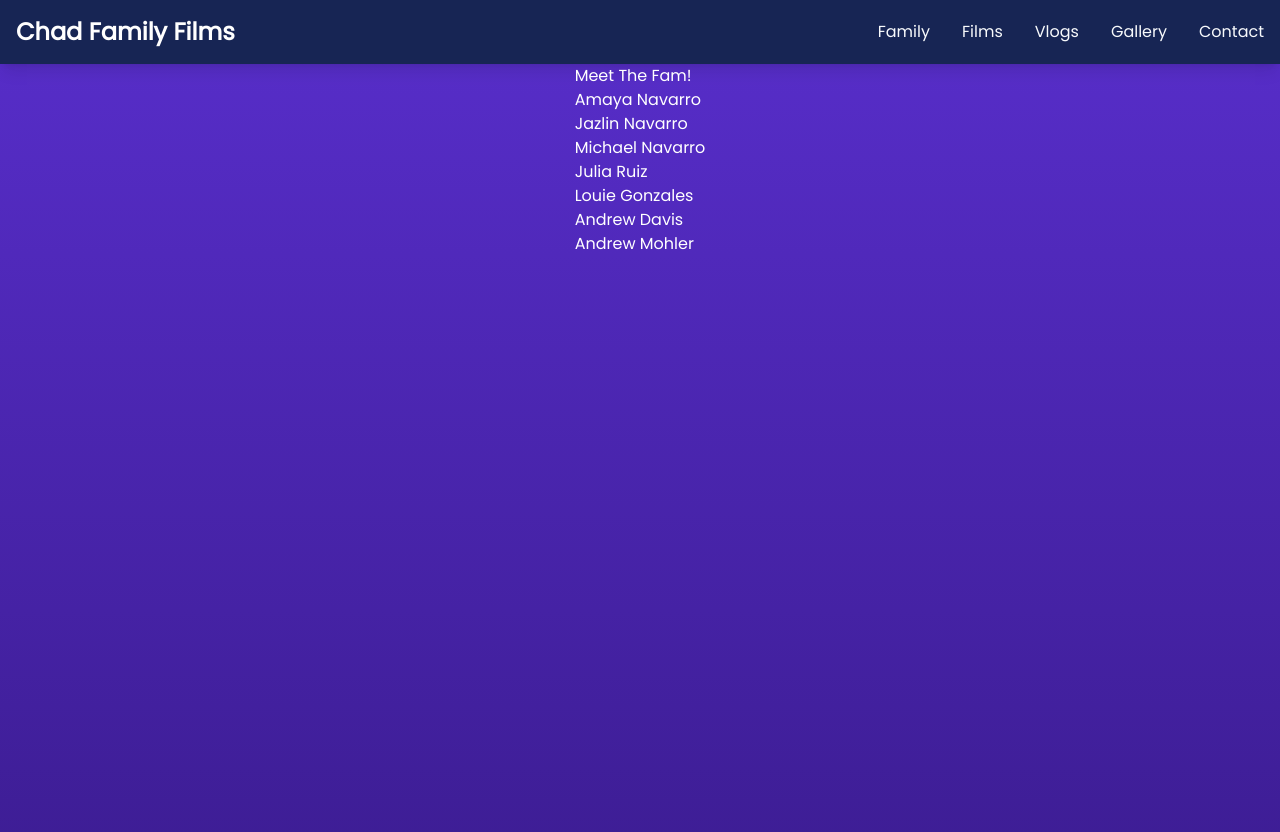
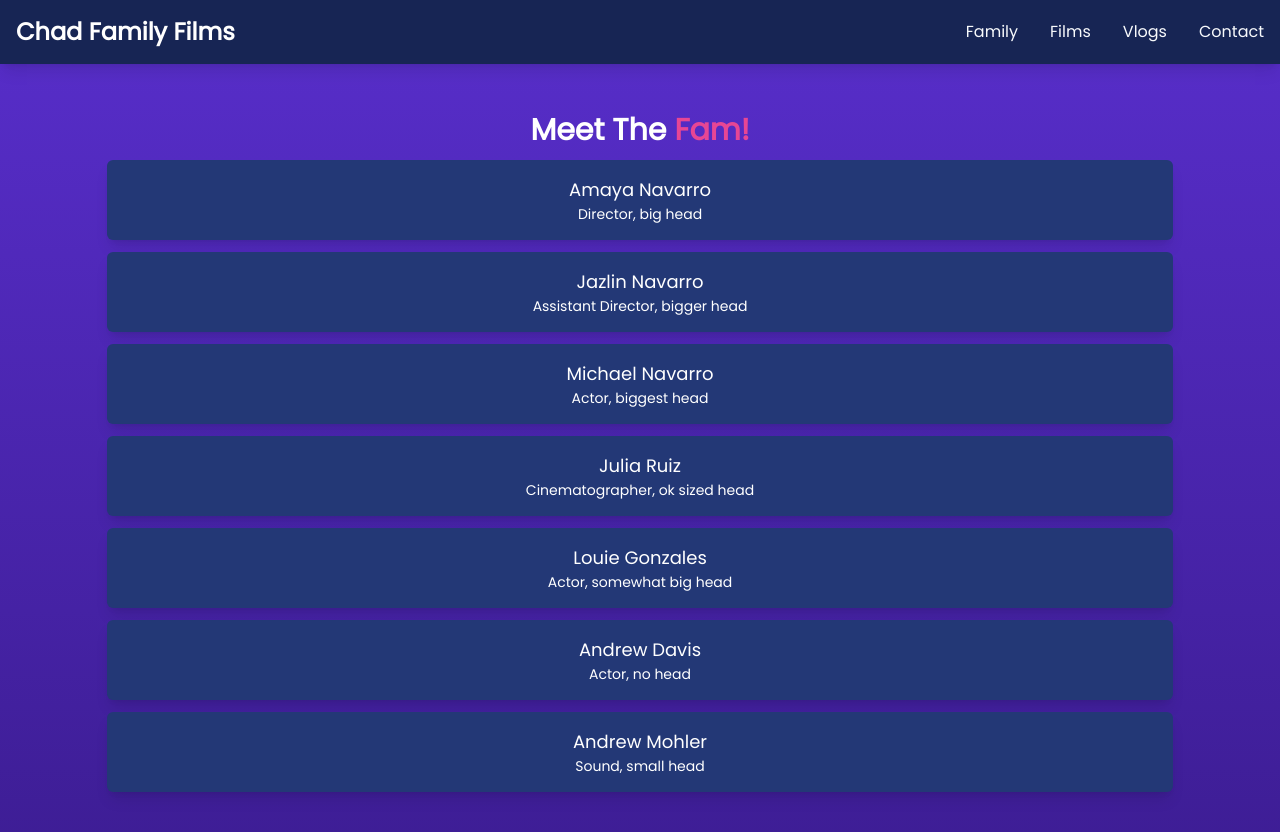
Before and after one commit to ayaayethan/chad-family-films, a Next.js app: page /family in a window 1280 px wide. Shown: the top 832 px of the page. Built offline with nearby package versions, Linux system fonts and the light colour scheme.

Commit message:
Skeletons for family

```diff
--- a/app/family/page.tsx
+++ b/app/family/page.tsx
@@ -1,14 +1,48 @@
+const family = [
+  {
+    name: 'Amaya Navarro',
+    about: 'Director, big head'
+  },
+  {
+    name: 'Jazlin Navarro',
+    about: 'Assistant Director, bigger head'
+  },
+  {
+    name: 'Michael Navarro',
+    about: 'Actor, biggest head'
+  },
+  {
+    name: 'Julia Ruiz',
+    about: 'Cinematographer, ok sized head'
+  },
+  {
+    name: 'Louie Gonzales',
+    about: 'Actor, somewhat big head'
+  },
+  {
+    name: 'Andrew Davis',
+    about: 'Actor, no head'
+  },
+  {
+    name: 'Andrew Mohler',
+    about: 'Sound, small head'
+  },
+]
+
 export default function Family() {
   return (
-    <div>
-      <h1>Meet The Fam!</h1>
-      <h2>Amaya Navarro</h2>
-      <h2>Jazlin Navarro</h2>
-      <h2>Michael Navarro</h2>
-      <h2>Julia Ruiz</h2>
-      <h2>Louie Gonzales</h2>
-      <h2>Andrew Davis</h2>
-      <h2>Andrew Mohler</h2>
+    <div className="flex flex-col my-12 w-5/6">
+      <h1 className="text-3xl text-center font-bold">Meet The<span className="text-pink-500"> Fam!</span></h1>
+      <div>
+        {family.map(person => {
+          return (
+            <div className="bg-blue-900 rounded-md py-4 px-2 my-3 min-w-full shadow-lg">
+              <h2 className="text-lg text-center">{person.name}</h2>
+              <p className="text-sm text-center">{person.about}</p>
+            </div>
+          )
+        })}
+      </div>
     </div>
   )
 }
--- a/app/navbar.tsx
+++ b/app/navbar.tsx
@@ -59,9 +59,9 @@ export default function NavBar() {
             <li>
               <Link href="/vlogs" className="block py-2 px-3 text-slate-50 rounded hover:bg-blue-900 md:hover:bg-blue-950 hover:text-pink-500 md:p-0">Vlogs</Link>
             </li>
-            <li>
+            {/* <li>
               <Link href="/gallery" className="block py-2 px-3 text-slate-50 rounded hover:bg-blue-900 md:hover:bg-blue-950 hover:text-pink-500 md:p-0">Gallery</Link>
-            </li>
+            </li> */}
             <li>
               <Link href="/contact" className="block py-2 px-3 text-slate-50 rounded hover:bg-blue-900 md:hover:bg-blue-950 hover:text-pink-500 md:p-0">Contact</Link>
             </li>
--- a/app/page.tsx
+++ b/app/page.tsx
@@ -4,6 +4,7 @@ import { Carousel } from 'flowbite-react'
 import { FaInstagram } from "react-icons/fa"
 import { FaYoutube } from "react-icons/fa"
 import { SiGofundme } from "react-icons/si"
+import { FaTiktok } from "react-icons/fa";
 
 export default function Home() {
   return (
@@ -16,9 +17,15 @@ export default function Home() {
         <h3 className="text-sm absolute bottom-0 left-0 right-0 mb-4">Based in Salinas, CA</h3>
       </article>
       <div>
-        <h1 className="font-bold text-3xl sm:text-5xl md:text-7xl my-10 md:my-16 text-center">Latest <span className="text-pink-500">Stuff</span></h1>
-        <div className="h-80 sm:h-[400px] md:h-[500px] lg:h-[650px] xl:h-[900px] mx-2">
-          <Carousel slideInterval={5000}>
+        <h1 className="font-bold text-3xl sm:text-5xl md:text-7xl my-10 md:my-16 text-center">Watch Our <span className="text-pink-500">Latest Film!</span></h1>
+        <div className="h-60 sm:h-[400px] md:h-[500px] lg:h-[650px] xl:h-[900px] mx-2">
+          <iframe src="https://www.youtube.com/embed/jJZypa0iPMs" className="h-full w-full rounded-md"></iframe>
+        </div>
+      </div>
+      <div>
+        <h1 className="font-bold text-3xl sm:text-5xl md:text-7xl my-10 md:my-16 text-center">Other <span className="text-pink-500">Stuff</span></h1>
+        <div className="h-60 sm:h-[400px] md:h-[500px] lg:h-[650px] xl:h-[900px] mx-2">
+          <Carousel slide={false}>
             <iframe src="https://www.youtube.com/embed/3xedG21lsD0" className="h-full w-full"></iframe>
             <iframe src="https://www.youtube.com/embed/Gftxk1gwLlc" className="h-full w-full"></iframe>
             <iframe src="https://www.youtube.com/embed/66hCjybbQaU" className="h-full w-full"></iframe>
@@ -39,6 +46,9 @@ export default function Home() {
           <a href="https://www.gofundme.com/f/chad-family-films?utm_campaign=p_lico+share-sheet&utm_medium=copy_link&utm_source=customer" target="_blank"  className="h-full w-full">
             <SiGofundme className="h-full w-full px-8 hover:text-pink-500"/>
           </a>
+          <a href="https://www.tiktok.com/@chad.family.films" target="_blank"  className="h-full w-full">
+            <FaTiktok className="h-full w-full px-8 hover:text-pink-500"/>
+          </a>
         </div>
       </div>
     </div>
```
Also changed, not shown: public/group-photo.png (deleted).
